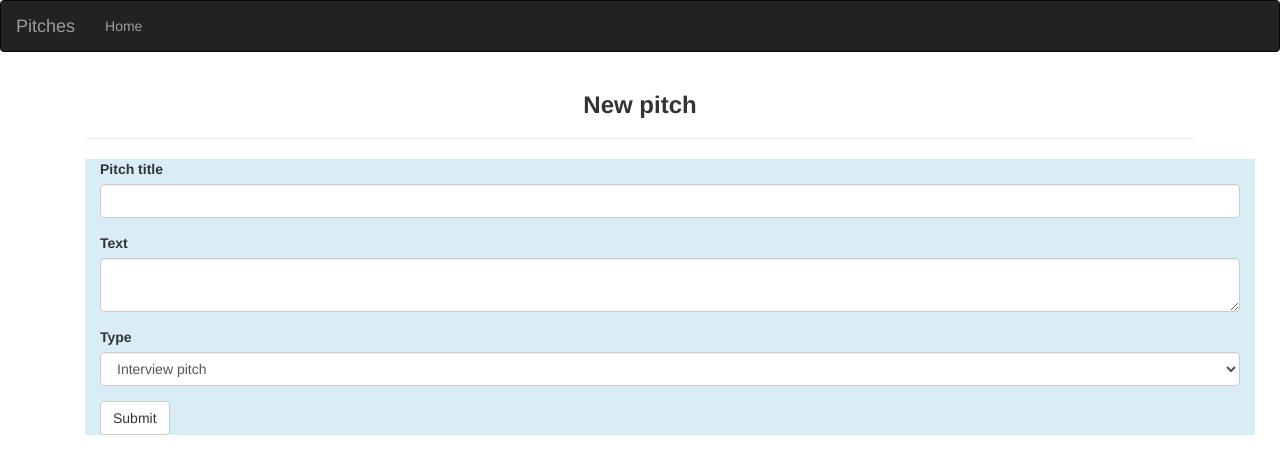
After one commit to kev127/pitches, a Flask app: template app/templates/new_pitch.html in a window 1280 px wide. The commit adds this page. Shown: the top 474 px of the page. Run offline with Flask 2, Linux system fonts and the light colour scheme; the template is opened without the code that fills it: values that come from a table or form of the project are taken from there, others are empty; some libraries are stand-ins or nearby versions.

Commit message:
add new_pitch.html

```diff
--- /dev/null
+++ b/app/templates/new_pitch.html
@@ -0,0 +1,18 @@
+{% extends 'base.html'%}
+{% import "bootstrap/wtf.html" as wtf %}
+
+{% block content %}
+<div class>
+    <div class="container">
+        <div class="col-md-12 ">
+            <h3 class="text-center"><b>New pitch</b></h3>
+            <hr>
+            <div class="container bg-info">
+                {{ wtf.quick_form(pitch_form) }}
+            </div>
+        </div>
+
+    </div>
+</div>
+
+{% endblock %}
--- a/app/templates/pitch.html
+++ b/app/templates/pitch.html
@@ -1,6 +1,5 @@
 {% extends 'base.html'%}
-{% import "bootstrap/wtf.html" as wtf %}
-
+<!-- Content block -->
 {% block content %}
     <div class="container">
         <div class="row text-center">
```
